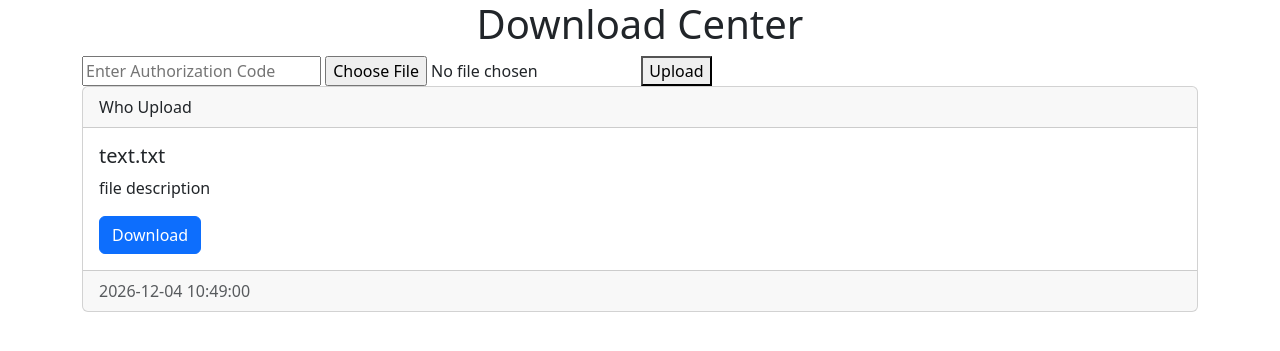
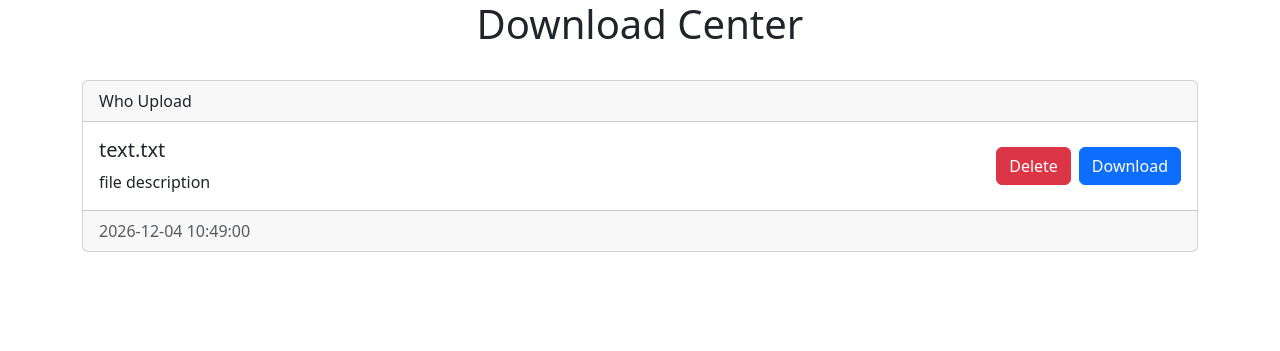
Before and after one commit to touero/catfish, a Django app: page / in a window 1280 px wide. Shown: the top 351 px of the page. Run offline with Django 4.2, Linux system fonts and the light colour scheme.

Commit message:
fix: button and info is a line

```diff
--- a/templates/index.html
+++ b/templates/index.html
@@ -13,22 +13,32 @@
     <div class="container-sm">
         <div class="col">
             <h1 style="text-align: center">Download Center</h1>
+            <br>
+            <!--
             <form method="post" enctype="multipart/form-data" action="{% url 'upload_file' %}">
                 {% csrf_token %}
                 <input type="password" name="authorization_code" placeholder="Enter Authorization Code" required>
                 <input type="file" name="file">
                 <button type="submit">Upload</button>
             </form>
+            -->
 
             {% for key, value in file_dict.items %}
-            <div class="card">
+            <div class="card mb-3">
                 <div class="card-header">
                     Who Upload
                 </div>
                 <div class="card-body">
-                    <h5 class="card-title">{{ key }}</h5>
-                    <p class="card-text">file description</p>
-                    <a class="btn btn-primary" href="{% url 'download_file' filename=key %}">Download</a>
+                  <div class="d-flex align-items-center justify-content-between">
+                    <div>
+                      <h5 class="card-title">{{ key }}</h5>
+                      <p class="card-text">file description</p>
+                    </div>
+                    <div class="d-flex justify-content-end gap-2">
+                      <a class="btn btn-danger" href="">Delete</a>
+                      <a class="btn btn-primary" href="{% url 'download_file' filename=key %}">Download</a>
+                    </div>
+                  </div>
                 </div>
                 <div class="card-footer text-body-secondary">{{ value }}</div>
             </div>
```
Also changed, not shown: 1 other file.
